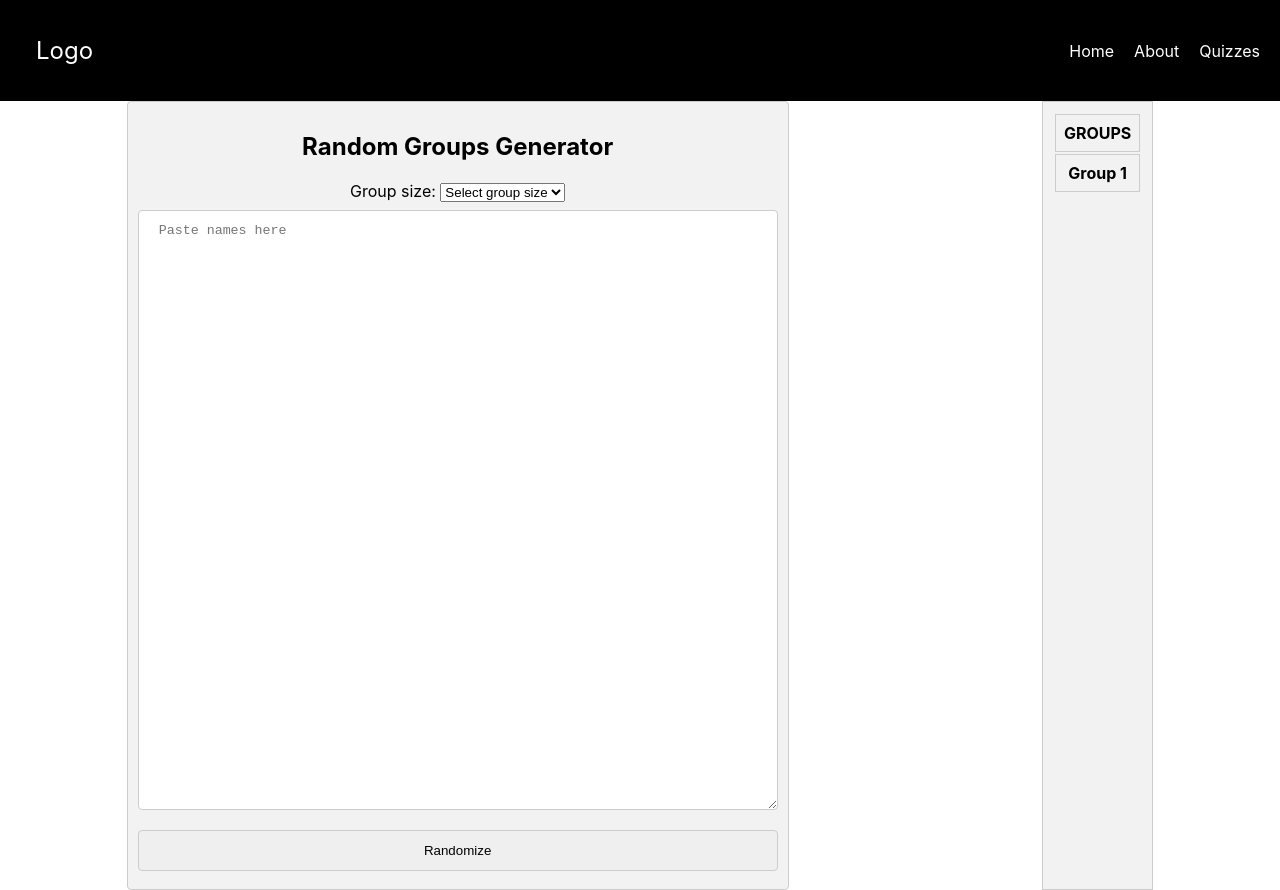
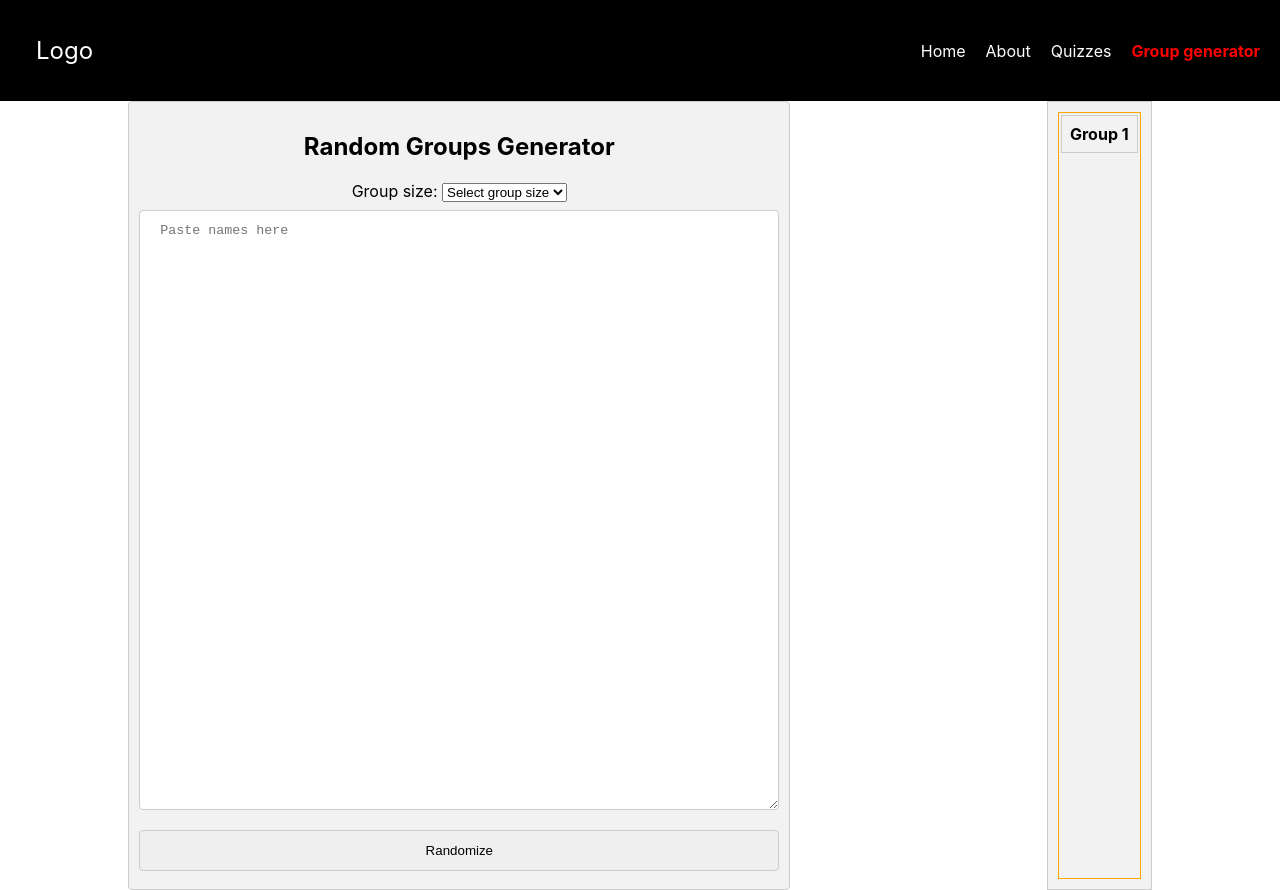
Before and after one commit to Hartmannsolution/quiz_app, a React (Vite) app: page /group in a window 1280 px wide. Built offline with nearby package versions, Linux system fonts and the light colour scheme.

Commit message:
added group generator to header + css

```diff
--- a/src/components/header/Header.jsx
+++ b/src/components/header/Header.jsx
@@ -17,6 +17,9 @@ const Header = ({facade, setUserContext}) => {
         <NavLink to="/quizzes" className={({isActive}) => (isActive ? "active" : 'none')}>
           Quizzes
         </NavLink>
+        <NavLink to="/group" className={({isActive}) => (isActive ? "active" : 'none')}>
+        Group generator
+        </NavLink>
         {/* <LoginContainer facade={facade} setUserContext={setUserContext} /> */}
       </nav>
     </header>
--- a/src/components/quiz/Quizzes.jsx
+++ b/src/components/quiz/Quizzes.jsx
@@ -1,5 +1,5 @@
 import React, {useState, useEffect} from 'react'
-import { Outlet } from 'react-router-dom'
+import { Link, Outlet } from 'react-router-dom'
 import './quizzes.css'
 
 const Quizzes = ({quizzesObj}) => {
@@ -12,6 +12,7 @@ const Quizzes = ({quizzesObj}) => {
 
     })}
     </ol> */}
+    <Link to="network">Computer networks with java</Link>
     <Outlet context={[quizzesObj]}/>
     </>
   )
--- a/src/components/randomGroup/RandomGroup.jsx
+++ b/src/components/randomGroup/RandomGroup.jsx
@@ -2,41 +2,68 @@ import React, { useState } from "react";
 import "./randomGroup.css";
 
 const RandomGroup = (props) => {
+  const maxRows = 15;
   const [names, setNames] = useState([]);
   const [groupSize, setGroupSize] = useState(0);
   const [groups, setGroups] = useState([[]]); // 2D array
+
   const generate = (evt) => {
+    evt.preventDefault();
     if (groupSize === 0) {
       alert("Please select a group size");
       evt.preventDefault();
       return;
     }
-    evt.preventDefault();
     const namesList = names.split("\n");
-    const sortedList = sortNames(namesList);
+    const shuffledList = shuffleArray(namesList); // Randomize the list
+    const sortedList = sortNames(shuffledList); // Randomize the list another way
     const groupedList = groupList(sortedList, groupSize);
-    console.log(groupedList);
     setGroups(groupedList);
   };
+
+  const shuffleArray = (array) => {
+    const newArray = [...array];
+    let currentId = newArray.length;
+    // There remain elements to shuffle
+    while (0 !== currentId) {
+      // Pick a remaining element
+      let randomId = Math.floor(Math.random() * currentId);
+      currentId -= 1;
+      // Swap it with the current element.
+      let tmp = newArray[currentId];
+      newArray[currentId] = newArray[randomId];
+      newArray[randomId] = tmp;
+      return newArray;
+    }
+    return array;
+  };
+
   const sortNames = (namesList) => {
     const cleanedList = removeEmptyStrings(namesList);
     const sortedList = cleanedList.toSorted(() => Math.random() - 0.5); // Randomize the list
     return sortedList;
   };
+
   const removeEmptyStrings = (arr) => {
     return arr.filter((name) => name !== "");
   };
+
   const groupList = (randomizedList, groupSize) => {
     if (randomizedList.length === 0) {
       alert("Please enter names");
       return;
     }
     if (randomizedList.length <= groupSize) {
-      return randomizedList;
+      return [randomizedList];
     }
     const groups = [];
     do {
       const group = [];
+      if (randomizedList.length === 1) {
+        // If only one name left add to last group
+        groups[groups.length - 1].push(randomizedList[0]);
+        break;
+      }
       if (randomizedList.length < groupSize) {
         group.push(...randomizedList);
         groups.push(group);
@@ -82,25 +109,27 @@ const RandomGroup = (props) => {
           <br />
           <input type="submit" value="Randomize" />
         </form>
-      {/* End of form part */}</div>
+        {/* End of form part */}
+      </div>
       <div className="groupstable">
-        <table>
-          <thead>
-            <tr>
-              <th>GROUPS</th>
+          {groups.map((group, idx) => {
+            return (
+              <>
+                <table className="grouptable"><thead>
+                  <tr key={idx}>
+                    <th>Group {idx + 1}</th>
+                  </tr></thead><tbody>
+                  {group.map((name, index) => {
+                    return (
+                      <tr key={index}>
+                        <td>{name}</td>
                       </tr>
-          </thead>
-          <tbody>
-            {groups.map((group,idx) => {
-              return ( <>
-              <tr><th>Group {idx+1}</th></tr>
-              { group.map((name, index) => {
-                return <tr key={index}><td>{name}</td></tr>;
+                    );
+                  })}</tbody>
+                </table>
+              </>
+            );
           })}
-              </>);
-            })}
-          </tbody>
-        </table>
       </div>
     </div>
   );
--- a/src/components/randomGroup/randomGroup.css
+++ b/src/components/randomGroup/randomGroup.css
@@ -9,6 +9,7 @@
     border: 1px solid #ccc;
     border-radius: 4px;
     background-color: #f2f2f2;
+    min-width: 300px;
 }
 textarea {
     width: 100%;
@@ -30,19 +31,25 @@ input[type=submit] {
     box-sizing: border-box;
 }
 .groupstable {
+    display: flex;
+    flex-flow: wrap row;
     border-collapse: collapse;
     margin: 0 auto;
     padding: 10px;
     border: 1px solid #ccc;
     background-color: #f2f2f2;
 }
-.groupstable th, .groupstable td {
+.grouptable {
+    border: 1px solid orange;
+}
+.grouptable th, .groupstable td {
     border: 1px solid #ccc;
     padding: 8px;
     text-align: center;
+    /* width: 100%; */
 }
-.groupstable td {
+.grouptable td {
     text-align: left;
     background-color: aliceblue;
-    min-width: 200px;
+    min-width: 300px;
 }
--- a/src/main.jsx
+++ b/src/main.jsx
@@ -38,7 +38,7 @@ ReactDOM.createRoot(document.getElementById("root")).render(
 function About() {
   return (
   <>
-  <h1>About this site</h1>;
+  <h1>About this site</h1>
   <p>This is site that is used for making classroom quizes for Datamatiker students at Cphbusiness in Lyngby</p>
   </>);
 }
```
Lines whose indentation alone changed are shown as unchanged.
